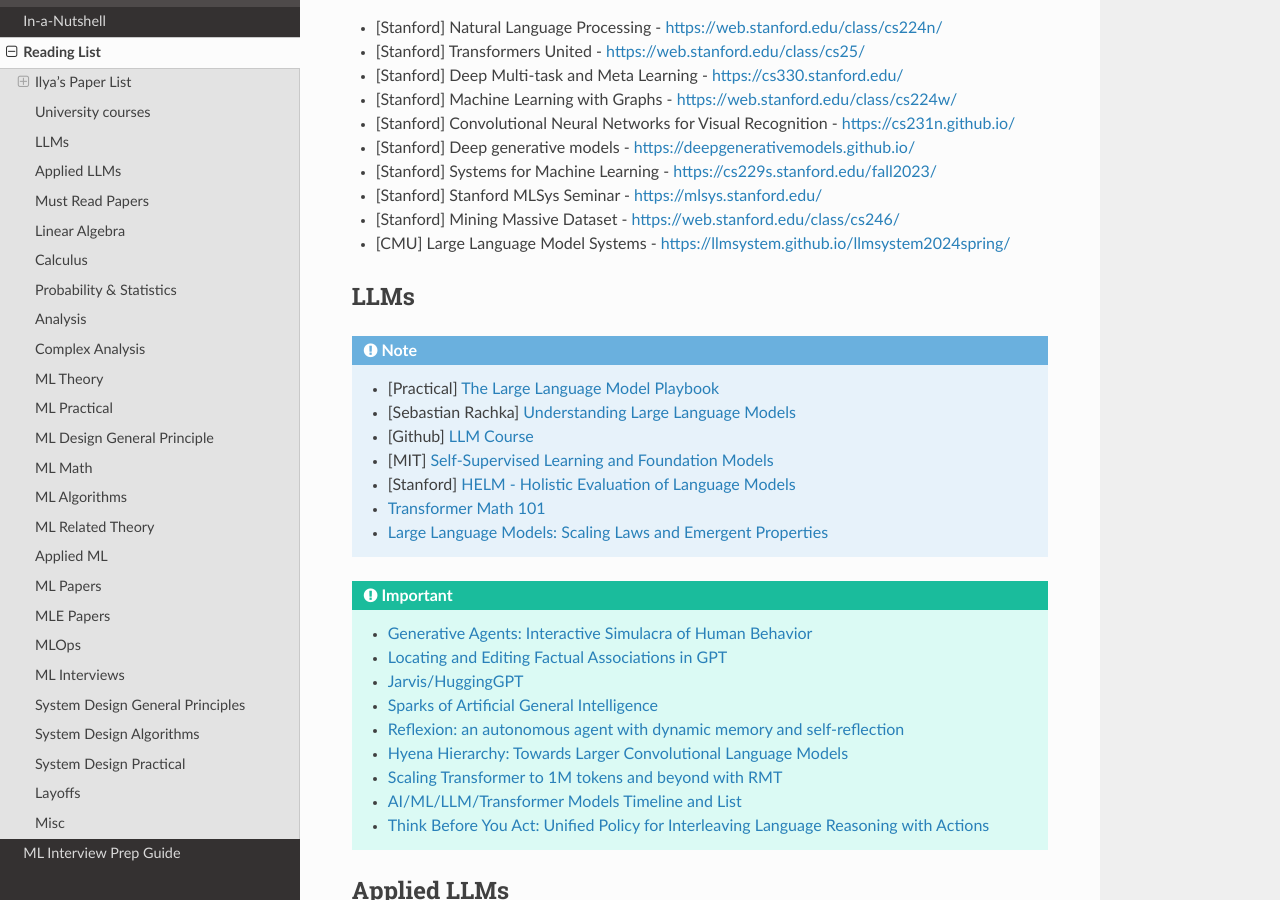
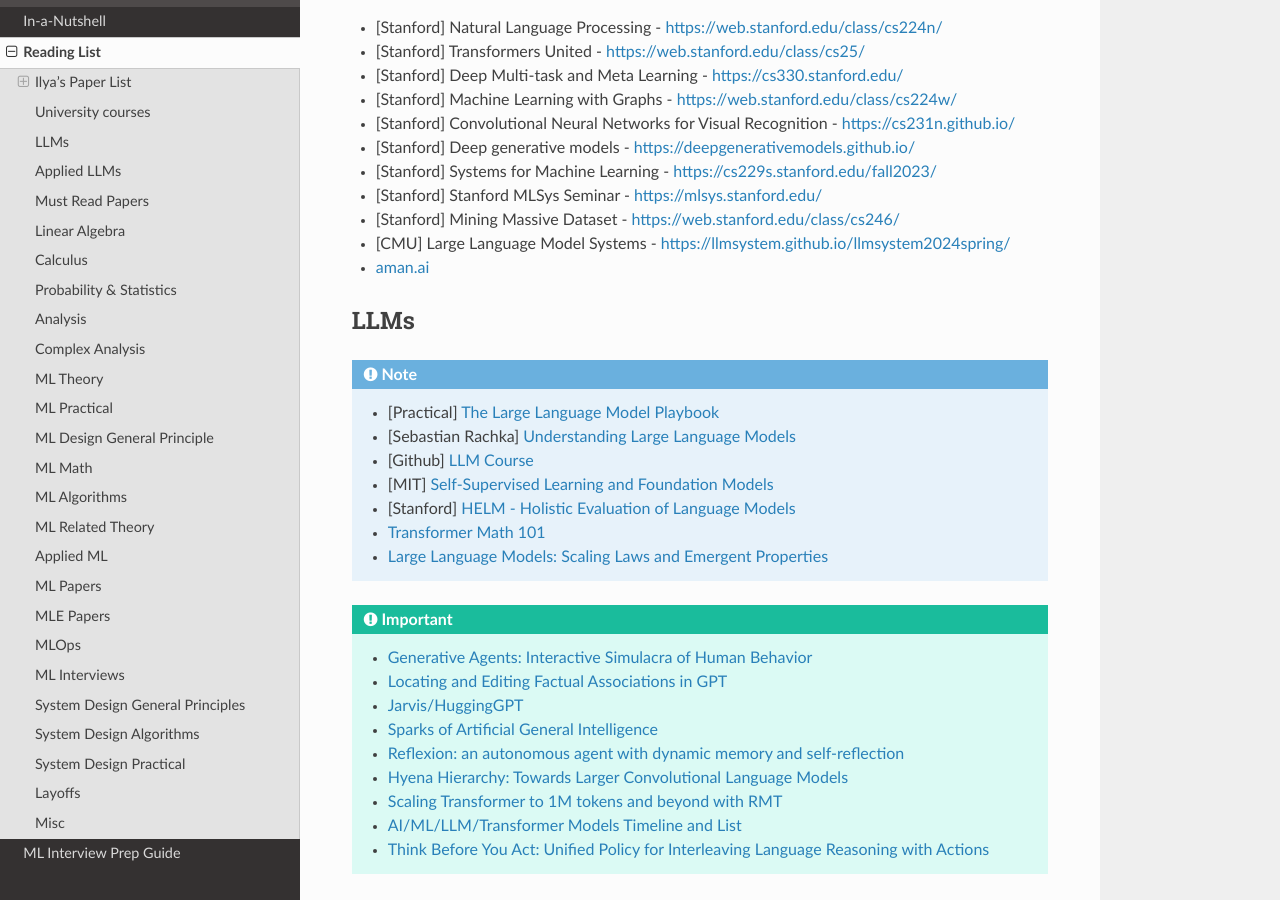
Before and after one commit to uselesstechjunks/leetcode, a Sphinx documentation site: the page built from docs/source/readlist.rst, in a window 1280 px wide and 900 px high, scrolled down 1390 px. Built offline with Sphinx 7.4.7 and the Read the Docs theme 2.0.0, drawn with Linux system fonts in a browser that asks for light colours.

Commit message:
Update readlist.rst

```diff
--- a/docs/source/readlist.rst
+++ b/docs/source/readlist.rst
@@ -65,6 +65,7 @@ University courses
 * [Stanford] Stanford MLSys Seminar - https://mlsys.stanford.edu/
 * [Stanford] Mining Massive Dataset - https://web.stanford.edu/class/cs246/
 * [CMU] Large Language Model Systems - https://llmsystem.github.io/llmsystem2024spring/
+* `aman.ai <https://aman.ai/>`_
 
 ******************************************************************************************
 LLMs
```
